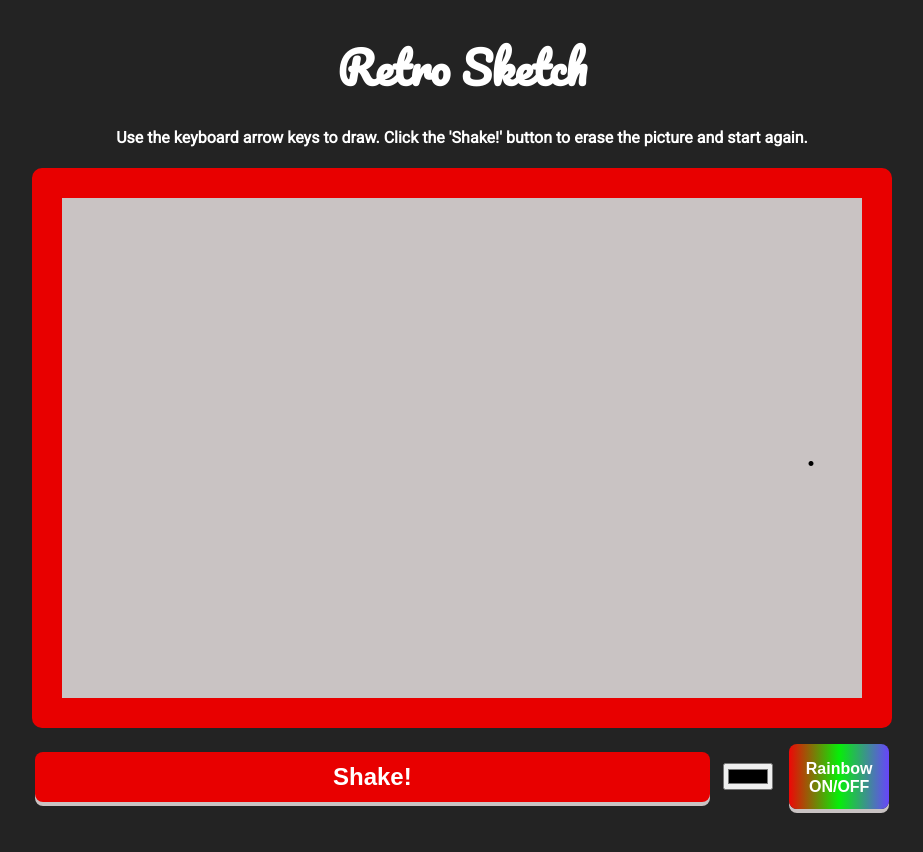
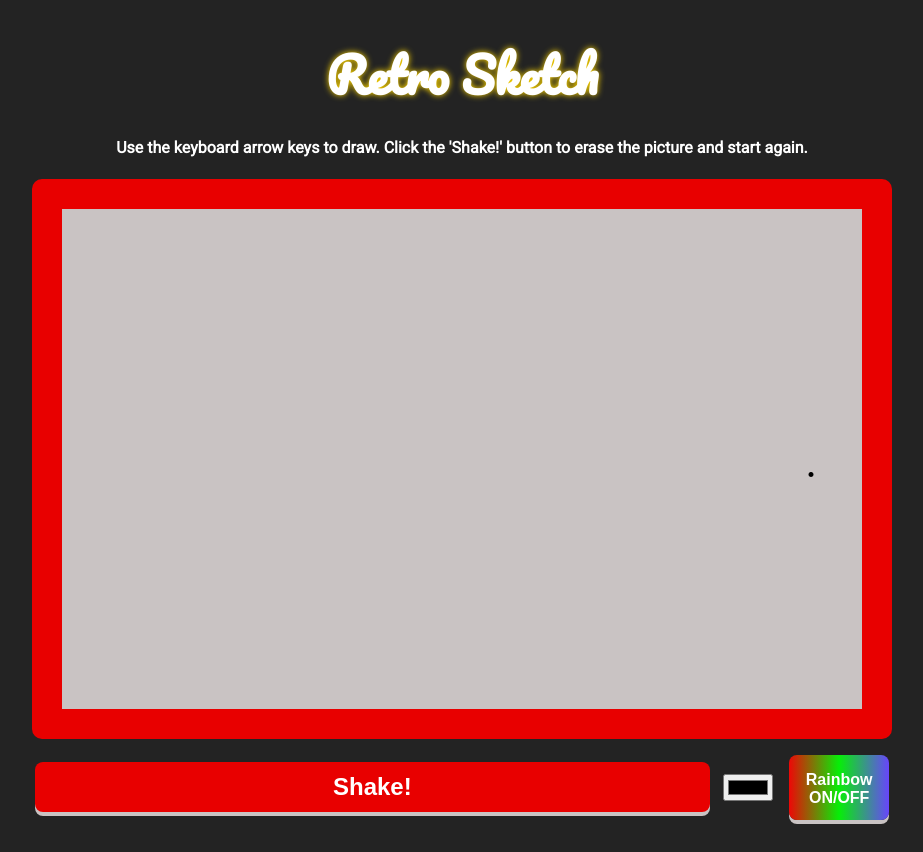
Before and after one commit to RyanAngus/etch-a-sketch, a plain HTML site: page index.html in a window 1280 px wide. Shown: the whole page, without its empty margins (178-1101 px from the left). Drawn offline with Linux system fonts and the light colour scheme.

Commit message:
added glow effect to title

```diff
--- a/style.css
+++ b/style.css
@@ -19,9 +19,10 @@ body {
 
 h1 {
   font-family: 'Pacifico', cursive;
-  font-size: 2.75rem;
+  font-size: 3rem;
   color:#fff;
   margin-bottom: 0;
+  text-shadow: 0 0 6px #FFD700;
 }
 
 h4 {
```
